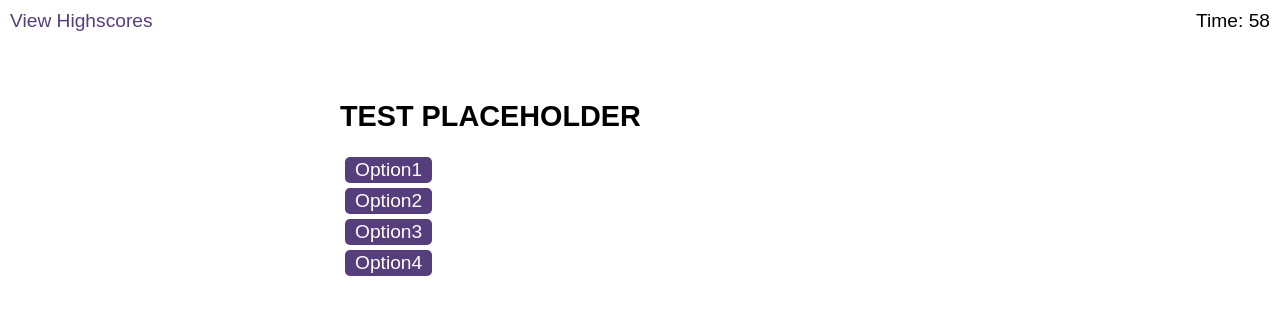
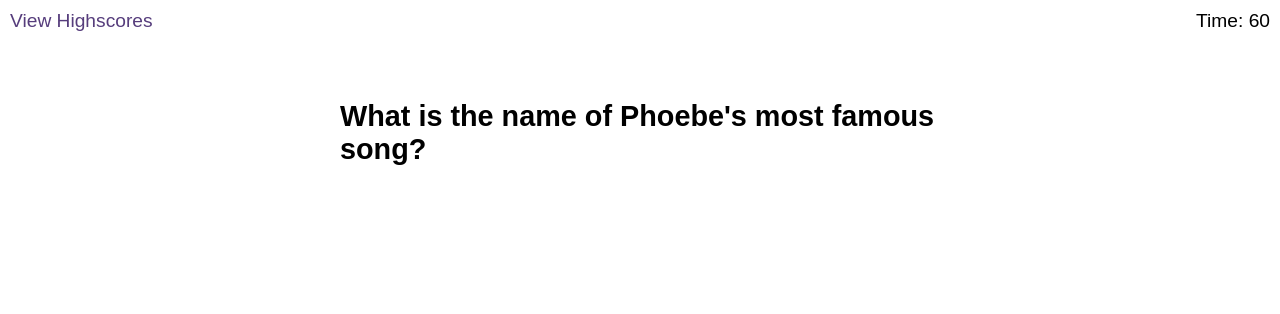
Before and after one commit to sonictrain/central-perk-pub-quiz, a plain HTML site: page index.html in a window 1280 px wide. Both pictures are taken after a click on the button "Start Quiz". Drawn offline with Linux system fonts and the light colour scheme.

Commit message:
displayQuestion() function created

```diff
--- a/assets/js/logic.js
+++ b/assets/js/logic.js
@@ -3,6 +3,8 @@ const startQuiz = document.getElementById('start');
 const startScreen = document.getElementById('start-screen');
 const questionScreen = document.getElementById('questions');
 const endScreen = document.getElementById('end-screen');
+const questionTitle = document.getElementById('question-title');
+const choiceDiv = document.getElementById('choices');
 
 // TEST VARIABLES START
 const addBtn = document.getElementById('add');
@@ -10,6 +12,8 @@ const removeBtn = document.getElementById('remove');
 // TEST VARIABLES END
 
 let timeLeft = 60;
+
+let currentQuestionID = 1;
 
 function countdown() {
 
@@ -34,8 +38,29 @@ startQuiz.addEventListener("click", function() {
     startScreen.classList.add('hide');
     questionScreen.classList.remove('hide');
     questionScreen.classList.add('show');
+
+    displayQuestion();
     countdown();
 })
+
+function displayQuestion() {
+
+    // find the question object
+    questionObj = questions.find(q => q.id === currentQuestionID);
+
+    // get the question value and display it
+    questionTitle.textContent = questionObj.question;
+
+    // render the options value
+    for (let i = 0; i < questionObj.options.length; i++) {
+        const btn = document.createElement("button");
+        const option = document.createTextNode(questionObj.options[i]);
+        btn.classList.add('choices')
+        btn.classList.appendChild(option);
+        choiceDiv.appendChild(btn);
+    }
+    currentQuestionID ++;
+}
 
 addBtn.addEventListener("click", function() {
     timeLeft += 15;
--- a/index.html
+++ b/index.html
@@ -36,12 +36,12 @@
       </div>
 
       <div id="questions" class="hide">
-        <h2 id="question-title">TEST PLACEHOLDER</h2>
+        <h2 id="question-title"></h2>
         <div id="choices" class="choices">
-          <button class="choices">Option1</button>
+          <!-- <button class="choices">Option1</button>
           <button class="choices">Option2</button>
           <button class="choices">Option3</button>
-          <button class="choices">Option4</button>
+          <button class="choices">Option4</button> -->
         </div>
       </div>
 
```
